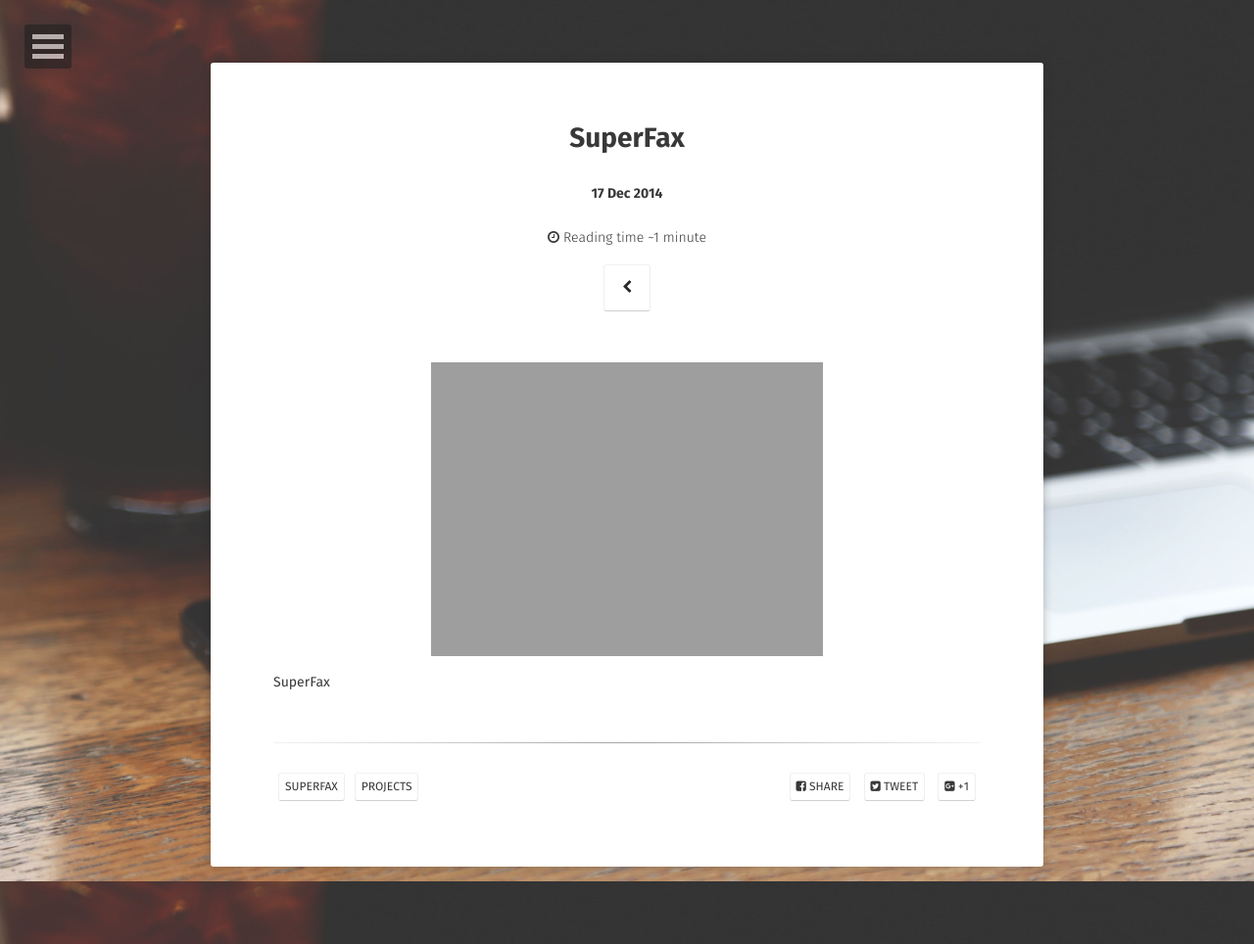
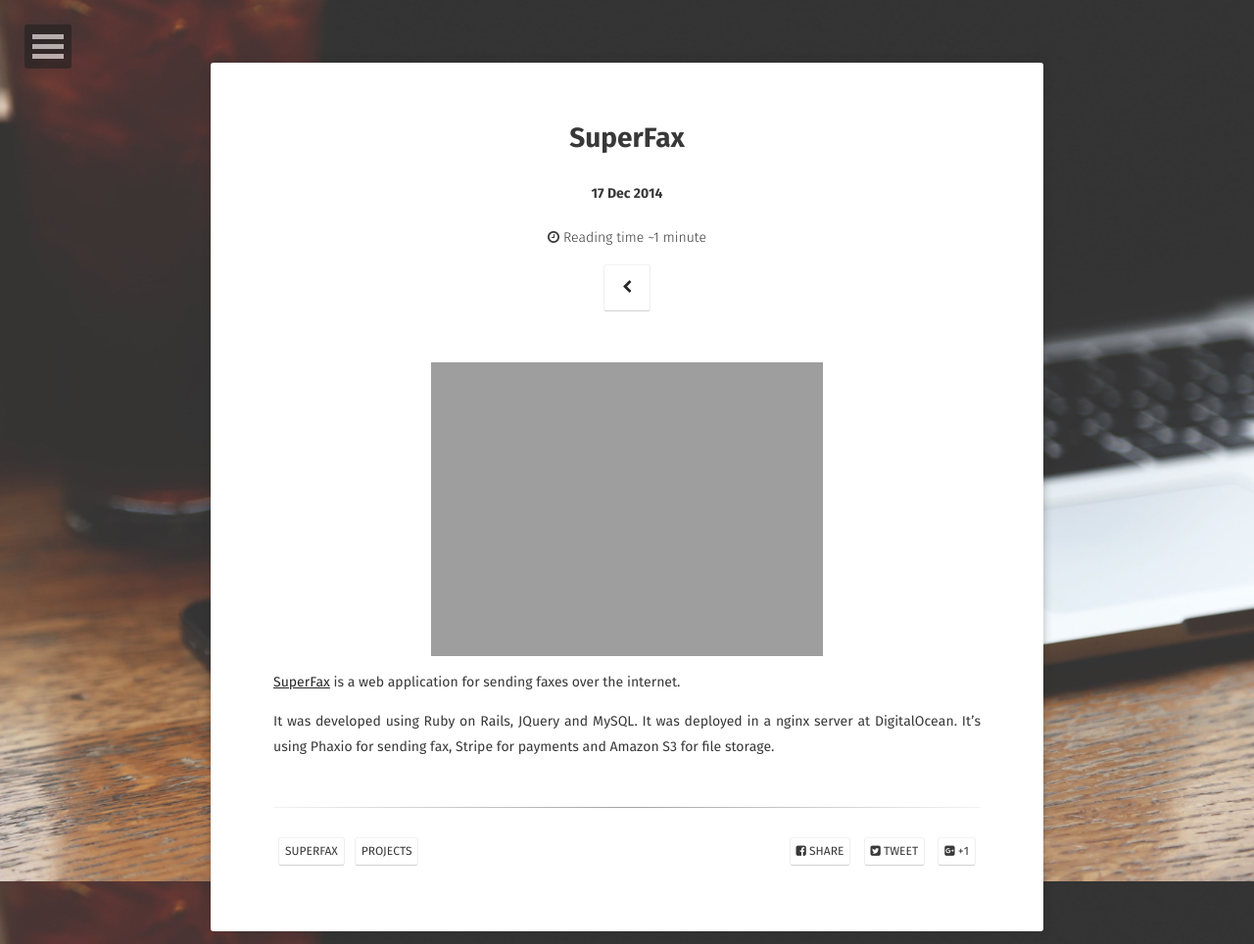
Before and after one commit to neliojrr/neliojrr.github.io, a Jekyll site: the page built from _posts/2014-12-17-superfax.md, in a window 1280 px wide. Shown: the whole page at 98% size. Built offline with Jekyll 4.4.1, drawn with Linux system fonts in a browser that asks for light colours; some web fonts are replaced.

Commit message:
text for superfax project

```diff
--- a/_posts/2014-12-17-superfax.md
+++ b/_posts/2014-12-17-superfax.md
@@ -13,4 +13,10 @@ comments: false
 ![SuperFax]({{ site.url }}/assets/img/SuperFaxScreenShot.png)
 
 
-SuperFax
+[SuperFax](https://superfax.me) is a web application for sending faxes over
+the internet.
+
+It was developed using Ruby on Rails, JQuery and MySQL. It was deployed in
+a nginx server at DigitalOcean.
+It's using Phaxio for sending fax, Stripe for payments and Amazon S3 for file
+storage.
```
